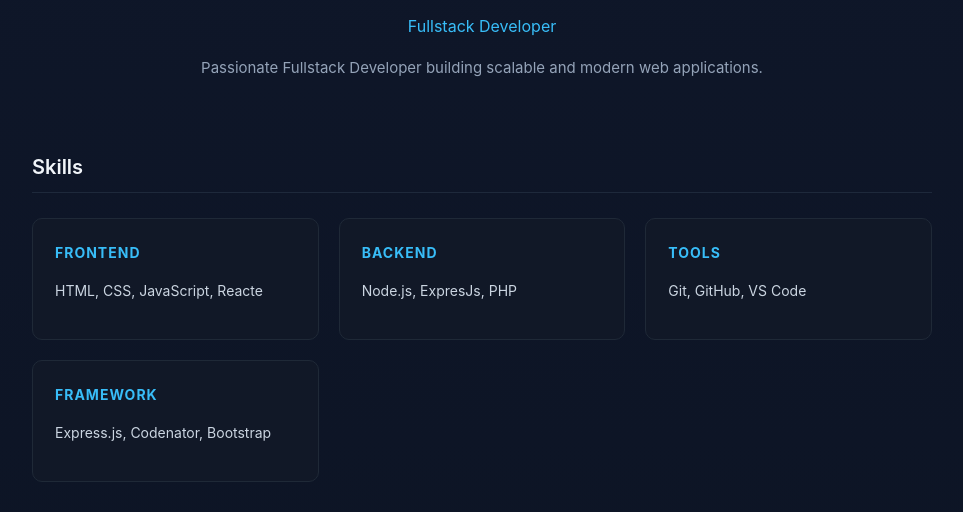
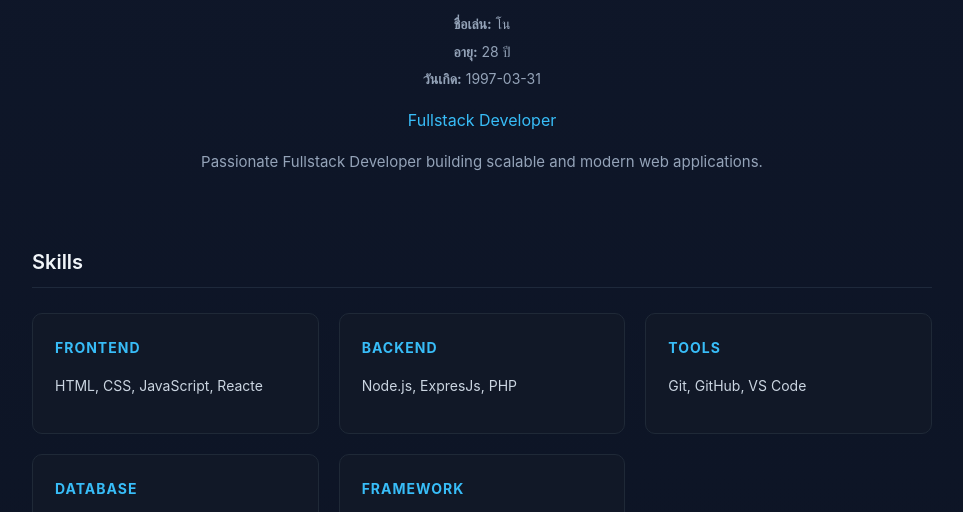
Before and after one commit to nanokhanathip/khanathip.github.io, a plain HTML site: page index.html in a window 1280 px wide. Shown: the part 277-789 px from the top of the page, without its empty margins (158-1121 px from the left). Drawn offline with Linux system fonts and the light colour scheme.

Commit message:
Add files via upload

```diff
--- a/index.html
+++ b/index.html
@@ -17,6 +17,13 @@
   </div>
 
   <h1 id="name"></h1>
+
+    <div class="personal-info">
+    <p><strong>ชื่อเล่น:</strong> <span id="nickname"></span></p>
+    <p><strong>อายุ:</strong> <span id="age"></span> ปี</p>
+    <p><strong>วันเกิด:</strong> <span id="birthdate"></span></p>
+  </div>
+
   <p class="title" id="title"></p>
   <p class="summary" id="summary"></p>
 
--- a/resume.json
+++ b/resume.json
@@ -1,12 +1,17 @@
 {
   "name": "Khanathip Thuennao",
   "title": "Fullstack Developer",
+  "nickname": "โน",
+  "age": 28,
+  "birthdate": "1997-03-31",
   "summary": "Passionate Fullstack Developer building scalable and modern web applications.",
+
 
   "skills": {
     "frontend": ["HTML", "CSS", "JavaScript","Reacte"],
     "backend": ["Node.js", "ExpresJs" ,"PHP"],
     "tools": ["Git", "GitHub", "VS Code"],
+    "database": ["MySQL"],
     "framework": ["Express.js","Codenator","Bootstrap"]
   },
 
@@ -15,7 +20,7 @@
       "role": "Junior Fullstack Developer",
       "company": "Icon framework",
       "period": "2020 - 2026",
-      "description": "Developing fullstack web applications with PHP Codenator3 and responsive frontend interfaces SAPB1."
+      "description": "Developing fullstack web applications with PHP Codenator3 and responsive frontend interfaces."
     }
   ],
 
--- a/script.js
+++ b/script.js
@@ -4,6 +4,9 @@ fetch("resume.json")
 
     // ===== Basic Info =====
     document.getElementById("name").innerText = data.name;
+     document.getElementById("nickname").innerText = data.nickname;
+     document.getElementById("age").innerText = data.age;
+    document.getElementById("birthdate").innerText = data.birthdate;
     document.getElementById("title").innerText = data.title;
     document.getElementById("summary").innerText = data.summary;
 
--- a/style.css
+++ b/style.css
@@ -160,7 +160,7 @@ a:hover {
 }
 
 .profile-img {
-  width: 125px;
+  width: 140px;
   height: 125px;
   border-radius: 50%;
   object-fit: cover;
@@ -183,3 +183,14 @@ a:hover {
     padding: 40px 20px;
   }
 }
+
+/* ===== personal-info ===== */
+.personal-info {
+  margin-top: 15px;
+  font-size: 14px;
+  color: #94a3b8;
+}
+
+.personal-info p {
+  margin: 4px 0;
+}
```
